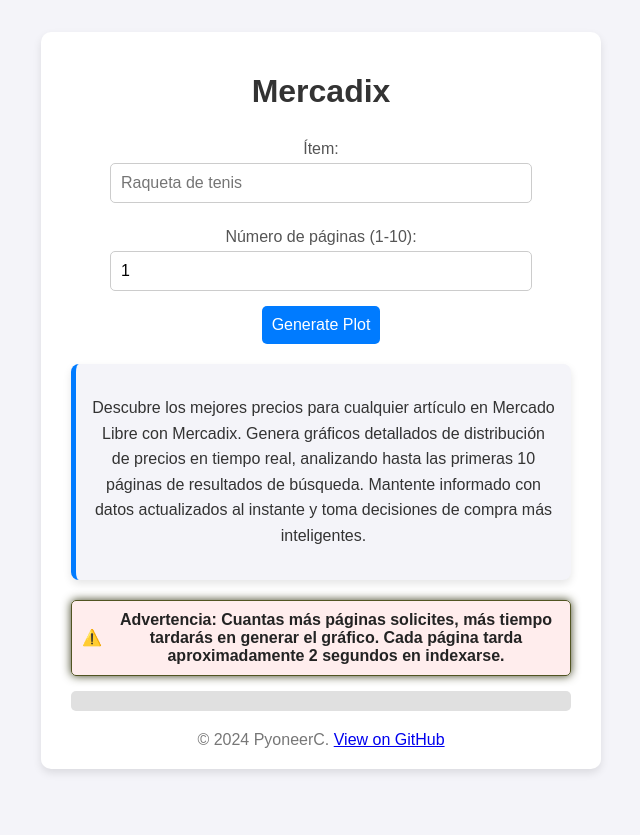
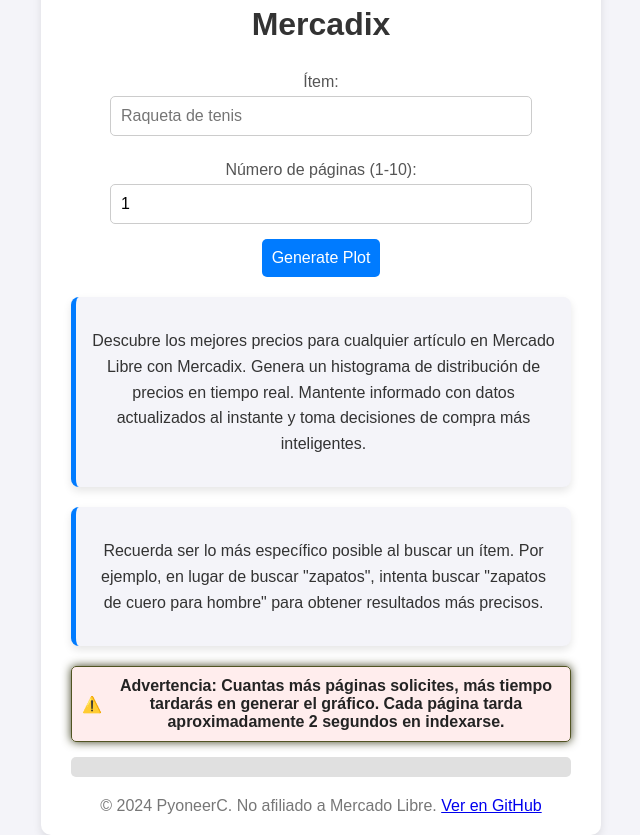
Before and after one commit to pyoneerC/Mercadix, a Flask app: page / in a window 1280 px wide. Shown: the whole page, without its empty margins (319-959 px from the left). Before the commit the page ends 773 px from the top, so only its background shows below. Run offline with Flask 3, Linux system fonts and the light colour scheme.

Commit message:
warning msg

```diff
--- a/templates/index.html
+++ b/templates/index.html
@@ -59,7 +59,12 @@
 
         <div class="explanation">
             <p>
-                Descubre los mejores precios para cualquier artículo en Mercado Libre con Mercadix. Genera gráficos detallados de distribución de precios en tiempo real, analizando hasta las primeras 10 páginas de resultados de búsqueda. Mantente informado con datos actualizados al instante y toma decisiones de compra más inteligentes.
+                Descubre los mejores precios para cualquier artículo en Mercado Libre con Mercadix. Genera un histograma de distribución de precios en tiempo real. Mantente informado con datos actualizados al instante y toma decisiones de compra más inteligentes.
+            </p>
+        </div>
+        <div class="explanation">
+            <p>
+                Recuerda ser lo más específico posible al buscar un ítem. Por ejemplo, en lugar de buscar "zapatos", intenta buscar "zapatos de cuero para hombre" para obtener resultados más precisos.
             </p>
         </div>
         <div class="warning-message">
@@ -71,8 +76,8 @@
         </div>
 
         <div class="footer">
-            &copy; 2024 PyoneerC.
-            <a href="https://github.com/pyoneerC/Mercadix" target="_blank">View on GitHub</a>
+            &copy; 2024 PyoneerC. No afiliado a Mercado Libre.
+            <a href="https://github.com/pyoneerC/Mercadix" target="_blank">Ver en GitHub</a>
         </div>
     </div>
 
```
